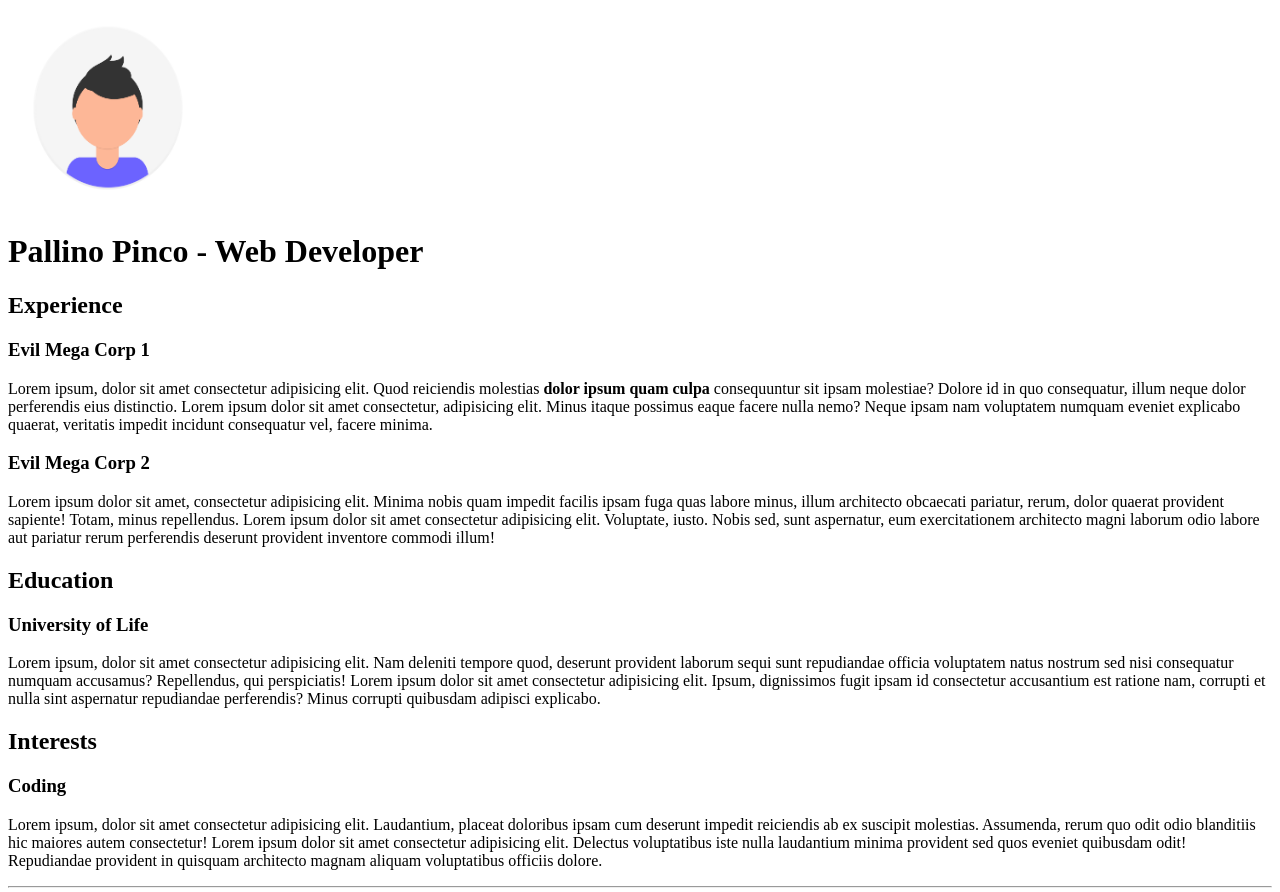
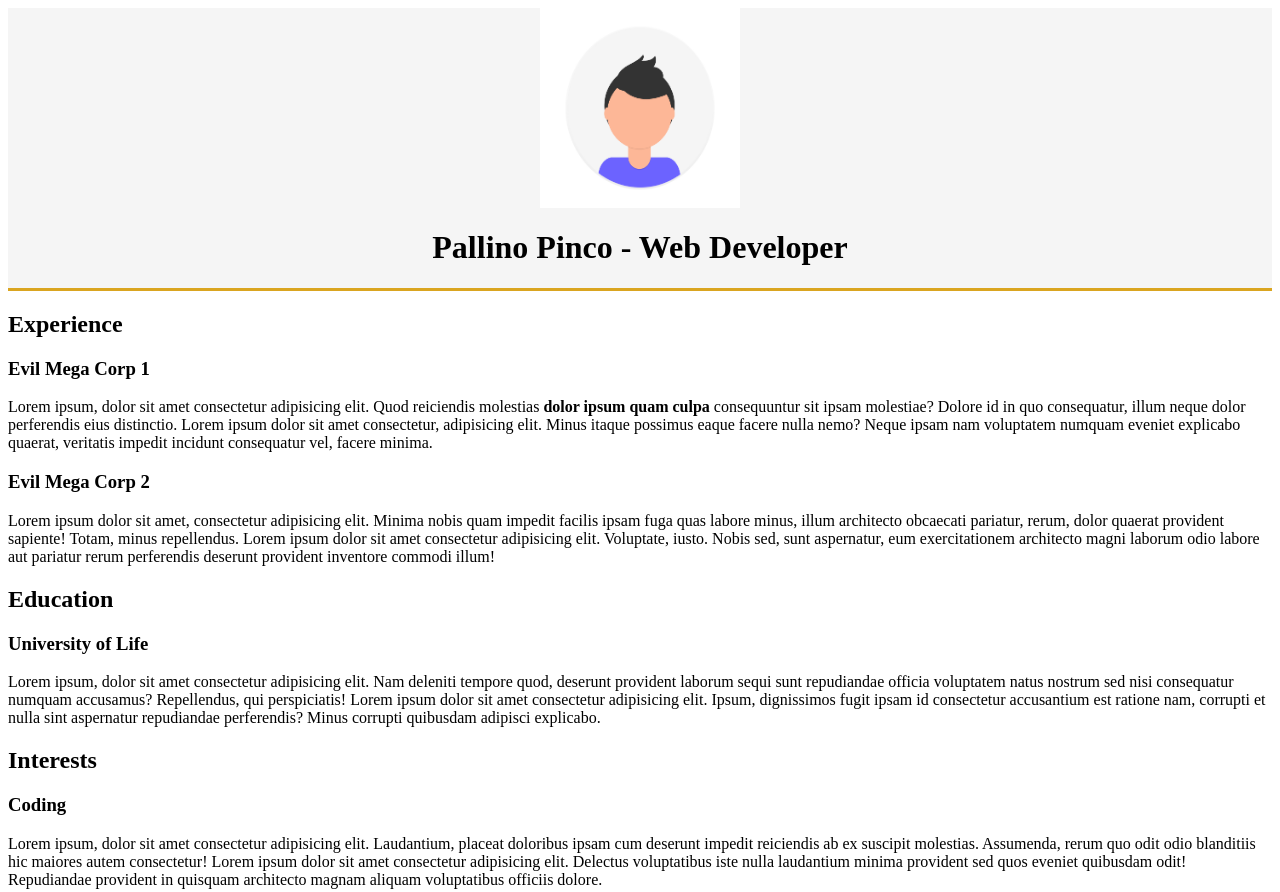
Before and after one commit to fusellifrancesco/html-css-curriculum-vitae, a plain HTML site: page index.html in a window 1280 px wide. Shown: the top 892 px of the page. Drawn offline with Linux system fonts and the light colour scheme.

Commit message:
aggiunto css per tag div

```diff
--- a/style.css
+++ b/style.css
@@ -1,5 +1,13 @@
 img {
-
     width: 200px;
     height: 200px;
+    display: block;
+    margin-left: auto;
+    margin-right: auto;
 }
+
+div {
+    text-align: center;
+    background-color: #f5f5f5;
+    border-bottom: 3px solid goldenrod;
+}
```
